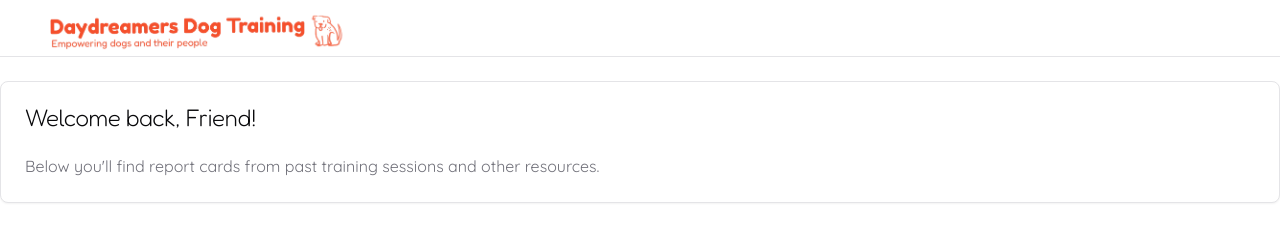
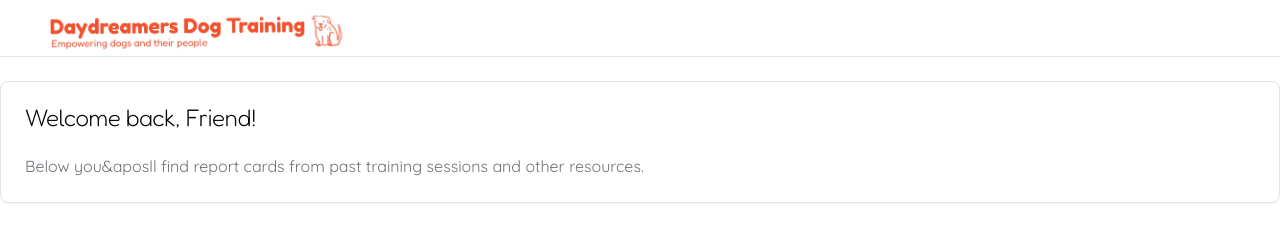
Before and after one commit to geoffvrijmoet/portal-training-daydreamersnyc-com, a Next.js app: page / in a window 1280 px wide. Shown: the top 225 px of the page. Built offline with nearby package versions, Linux system fonts and the light colour scheme; no server answers.

Commit message:
fix: escaped apostrophe

```diff
--- a/components/dashboard/welcome-card.tsx
+++ b/components/dashboard/welcome-card.tsx
@@ -21,7 +21,7 @@ export function WelcomeCard() {
       </CardHeader>
       <CardContent>
         <p className="text-muted-foreground font-quicksand">
-          Below you'll find report cards from past training sessions and other resources.
+          Below you&aposll find report cards from past training sessions and other resources.
         </p>
       </CardContent>
     </Card>
```
